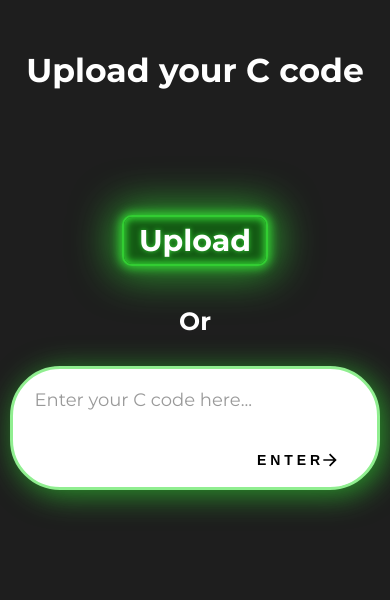
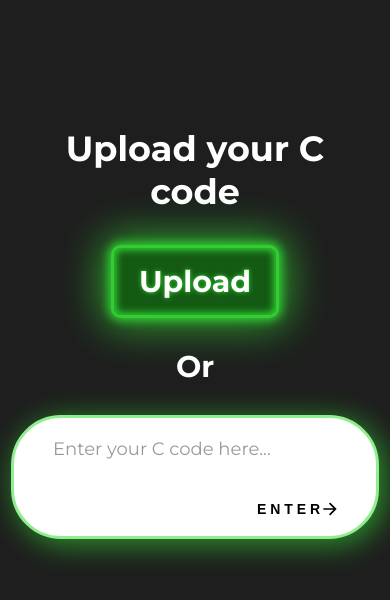
Before and after one commit to Swoyamjeetcodes/coptimize, a plain HTML site: page templates/index.html in a window 390 px wide. Shown: the top 600 px of the page. Drawn offline with Linux system fonts and the light colour scheme.

Commit message:
updated frontend files

```diff
--- a/static/result.css
+++ b/static/result.css
@@ -20,7 +20,7 @@ html, body {
     height: 90px;
     font-family: "Montserrat", sans-serif;
     font-weight: 700;
-    font-size: 30px;
+    font-size: 50px;
     color: #ffffff;
     display: flex;
     justify-content: center;
@@ -32,7 +32,7 @@ html, body {
 p{
     font-family: "Montserrat", sans-serif;
     font-weight: 700;
-    font-size: 15px;
+    font-size: 30px;
     color: #ffffff;
     display: flex;
     justify-content: center;
@@ -45,10 +45,10 @@ p{
     --glow-spread-color: rgba(50, 205, 50, 0.7);
     --enhanced-glow-color: rgb(144, 238, 144);
     --btn-color: rgb(20, 90, 20);
-    border: 0.25em solid var(--glow-color);
-    padding: 1em 3em;
+    border: 0.2em solid var(--glow-color);
+    padding: 0.5em 2em;
     color: var(--glow-color);
-    font-size: 15px;
+    font-size: 30px;
     font-weight: bold;
     background-color: var(--btn-color);
     border-radius: 1em;
--- a/static/styles.css
+++ b/static/styles.css
@@ -36,7 +36,7 @@ html, body {
     --glow-spread-color: rgba(50, 205, 50, 0.7);
     --enhanced-glow-color: rgb(144, 238, 144);
     --btn-color: rgb(20, 90, 20);
-    border: 0.25em solid var(--glow-color);
+    border: 0.3em solid var(--glow-color);
     padding: 1em 3em;
     color: var(--glow-color);
     font-size: 15px;
@@ -242,14 +242,16 @@ footer {
 @media screen and (max-width: 600px) {
     .upload-title {
         width: 90%;
-        font-size: 33px;
+        font-size: 35px;
+        margin-top: 100px;
+
     }
 
     .upload-button {
-        padding: 0.5em 1.5em;
+        padding: 1.5em 2.5em;
         font-size: 10px;
         margin-bottom: 20px; /* Adjusted margin */
-        margin-top: 100px;
+        margin-top: 30px;
     }
 
     .upload-button span {
@@ -257,8 +259,8 @@ footer {
     }
 
     .or-text {
-        margin-top: 20px;
-        font-size: 25px;
+        margin-top: 10px;
+        font-size: 30px;
     }
 
     textarea::placeholder {
@@ -269,12 +271,13 @@ footer {
         padding-left: 15px;
         padding-right: 15px;
         padding-top: 1px;
+
     }
     .code-input textarea {
-        width: 90%;
+        width: 85%;
         height: 80px;
         padding: 19px;
-        padding-left: 0.4em;
+        padding-left: 1.5em;
         padding-right: 0.4em;
         font-size: 16px;
         margin-bottom: 20px;  /*Existing margin */
```
Also changed, not shown: templates/result.html (+1 -1 lines).
